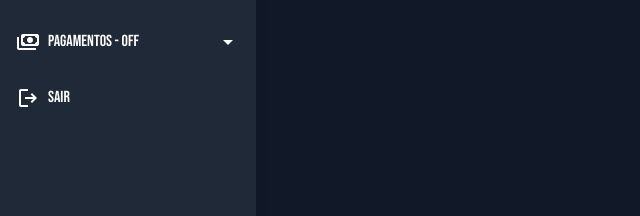
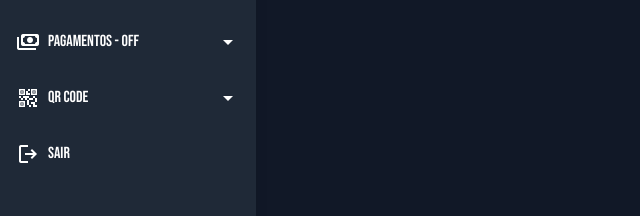
Before and after one commit to antony-souza/doge-store-front, a Next.js app: page /pages/doge_admin/home in a window 1280 px wide. Shown: the part 249-465 px from the top of the page, without its empty margins (0-640 px from the left). Built offline with nearby package versions, Linux system fonts and the light colour scheme.

Commit message:
Implementação do Painel Admin/2

```diff
--- a/app/components/doge_admin/sidebar.tsx
+++ b/app/components/doge_admin/sidebar.tsx
@@ -107,6 +107,33 @@ const Sidebar: React.FC = () => {
               </ul>
             </div>
           </li>
+        {/* Gerador de QR Code */}
+        <li>
+            <div
+              className="flex items-center justify-between p-4 text-white hover:bg-gray-700 cursor-pointer"
+              onClick={() => handleToggle('qrcode')}
+            >
+              <div className="flex items-center space-x-2">
+                <span className="material-symbols-outlined">qr_code_2</span>
+                <span>QR Code</span>
+              </div>
+              <span className="material-symbols-outlined transition-transform duration-500 ease-in-out transform">
+                {activeSection === 'qrcode' ? 'expand_more' : 'arrow_drop_down'}
+              </span>
+            </div>
+            <div
+              className={`transition-all duration-500 ease-in-out overflow-hidden ${activeSection === 'qrcode' ? 'max-h-[500px]' : 'max-h-0'}`}
+            >
+              <ul className="pl-4">
+                <li>
+                  <h1 className="flex items-center space-x-2 p-2 text-white hover:bg-gray-600 cursor-pointer">
+                    <span className="material-symbols-outlined">subdirectory_arrow_right</span>
+                    <span>Gerar QR Code</span>
+                  </h1>
+                </li>
+              </ul>
+            </div>
+          </li>
           {/* Logout Button */}
           <li>
             <button
```
